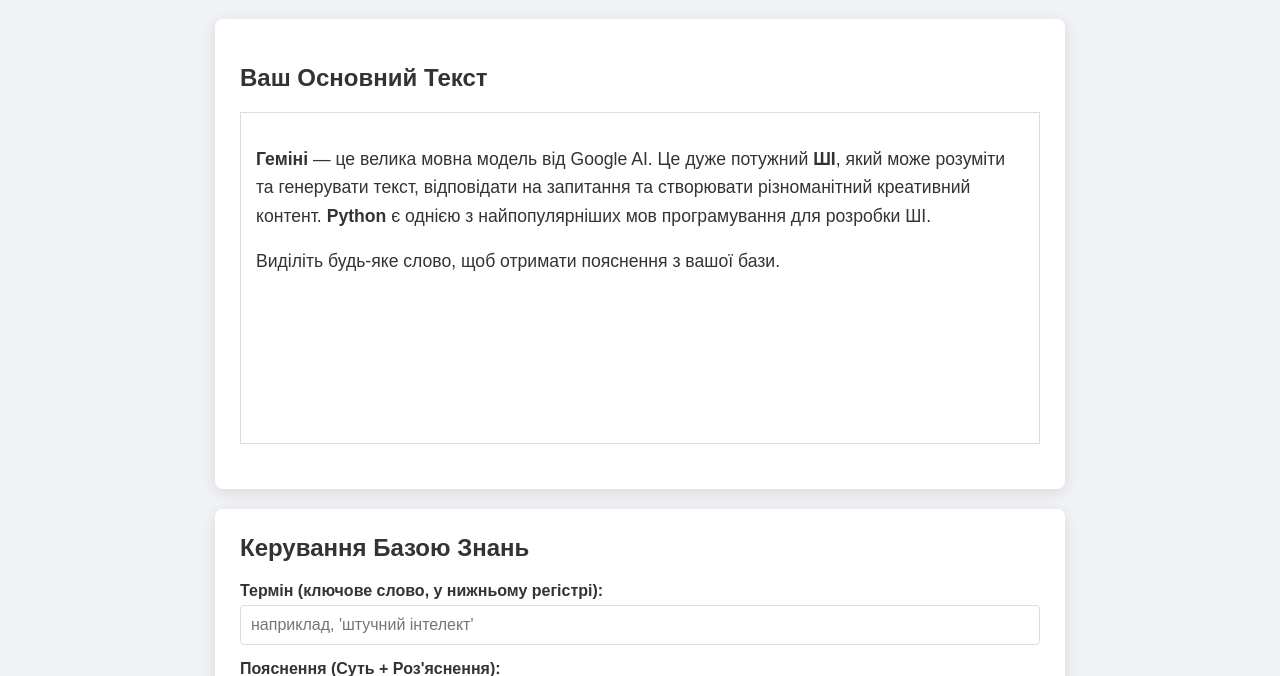
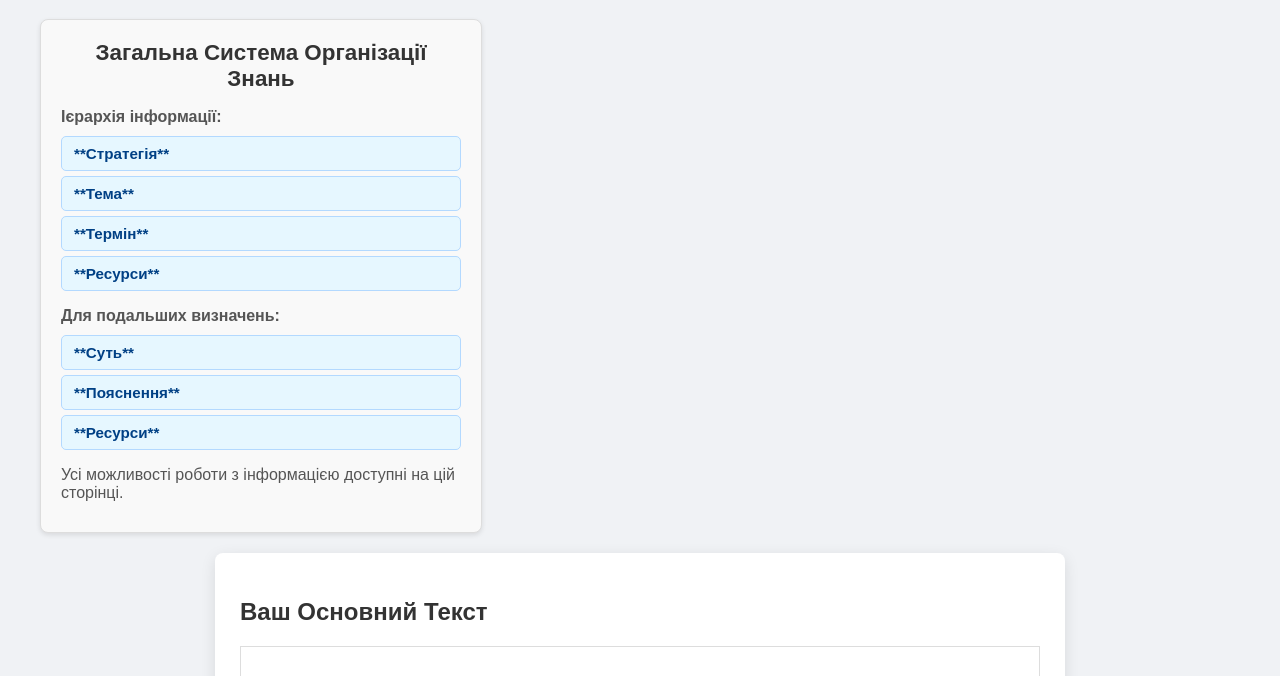
Before and after one commit to boriskirp/Space-pattern, a plain HTML site: page index.html in a window 1280 px wide. Shown: the part 61-737 px from the top of the page. Drawn offline with Linux system fonts and the light colour scheme.

Commit message:
Додано схему організації знань на головну сторінку

```diff
--- a/index.html
+++ b/index.html
@@ -92,10 +92,78 @@
         #db-status-message.success { background-color: #d4edda; color: #155724; border: 1px solid #c3e6cb; }
         #db-status-message.error { background-color: #f8d7da; color: #721c24; border: 1px solid #f5c6cb; }
 
-    </style>
+.knowledge-system-overview {
+    font-family: Arial, sans-serif;
+    max-width: 400px;
+    padding: 20px;
+    border: 1px solid #ddd;
+    border-radius: 8px;
+    background-color: #f9f9f9;
+    box-shadow: 0 2px 5px rgba(0,0,0,0.1);
+    margin: 20px; /* Приклад маржі, змініть за потребою */
+    /* float: left; або float: right; для позиціонування збоку */
+}
+
+.knowledge-system-overview h3 {
+    color: #333;
+    font-size: 1.4em;
+    margin-top: 0;
+    margin-bottom: 15px;
+    text-align: center;
+}
+
+.knowledge-system-overview p {
+    margin-bottom: 10px;
+    font-size: 1em;
+    color: #555;
+}
+
+.knowledge-system-overview ul {
+    list-style-type: none; /* Прибираємо стандартні маркери */
+    padding: 0;
+    margin: 0 0 15px 0;
+}
+
+.knowledge-system-overview li {
+    background-color: #e6f7ff; /* Світло-блакитний фон для елементів списку */
+    border: 1px solid #b3d9ff;
+    padding: 8px 12px;
+    margin-bottom: 5px;
+    border-radius: 5px;
+    font-weight: bold;
+    color: #004085;
+    font-size: 0.95em;
+}
+
+.knowledge-system-overview li:last-child {
+    margin-bottom: 0;
+}
+
+ </style>
 </head>
 <body>
     <h1>Мій Персональний Довідник Знань</h1>
+
+<div class="knowledge-system-overview">
+    <h3>Загальна Система Організації Знань</h3>
+
+    <p><strong>Ієрархія інформації:</strong></p>
+    <ul>
+        <li>**Стратегія**</li>
+        <li>**Тема**</li>
+        <li>**Термін**</li>
+        <li>**Ресурси**</li>
+    </ul>
+
+    <p><strong>Для подальших визначень:</strong></p>
+    <ul>
+        <li>**Суть**</li>
+        <li>**Пояснення**</li>
+        <li>**Ресурси**</li>
+    </ul>
+
+    <p>Усі можливості роботи з інформацією доступні на цій сторінці.</p>
+</div>
 
     <div id="main-content">
         <h2>Ваш Основний Текст</h2>
```
